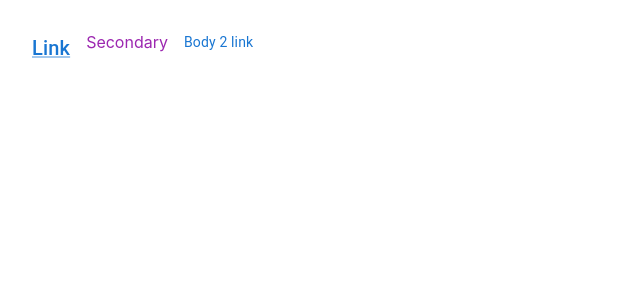
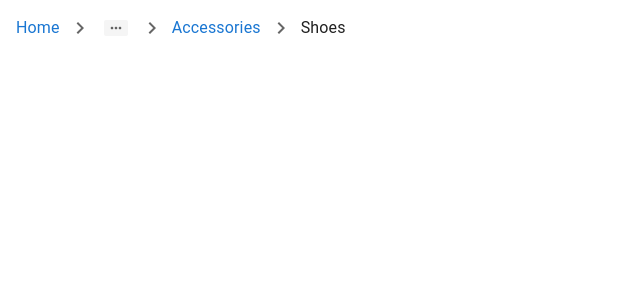
Before and after one commit to Vinay762/MaterialUi, a React (Create React App) app in the folder react-mui-demo/: page / in a window 1280 px wide. Shown: the top 300 px of the page, without its empty margins (0-640 px from the left). Built offline with nearby package versions, Linux system fonts and the light colour scheme.

Commit message:
BreadCrumbs

```diff
--- a/react-mui-demo/src/App.tsx
+++ b/react-mui-demo/src/App.tsx
@@ -4,12 +4,14 @@ import './App.css';
 //import { MuiAccordian } from './components/MuiAccordian';
 //import { MuiImageList } from './components/MuiImageList';
 //import { MuiNavbar } from './components/MuiNavbar';
-import {MuiLink} from './components/MuiLink'
+// import {MuiLink} from './components/MuiLink'
+import { MuiBreadcrumbs } from './components/MuiBreadcrumbs';
+
 
 function App() {
   return (
     <div className="App">
-      <MuiLink />
+      <MuiBreadcrumbs />
     </div>
   );
 }
--- /dev/null
+++ b/react-mui-demo/src/components/MuiBreadcrumbs.tsx
@@ -0,0 +1,19 @@
+import {Box, Breadcrumbs, Link, Typography} from '@mui/material'
+import NavigateNextIcon from '@mui/icons-material/NavigateNext'
+
+export const MuiBreadcrumbs = () => {
+  return (
+    <Box m={2}>
+        <Breadcrumbs aria-label='breadcrumb'
+            separator = {<NavigateNextIcon />}
+            maxItems = {2}
+            itemsAfterCollapse = {2}
+        >
+            <Link underline='hover' href='#'>Home</Link>
+            <Link underline='hover' href='#'>Catalog</Link>
+            <Link underline='hover' href='#'>Accessories</Link>
+            <Typography color='text.primary'>Shoes</Typography>
+        </Breadcrumbs>
+    </Box>
+  )
+}
```
